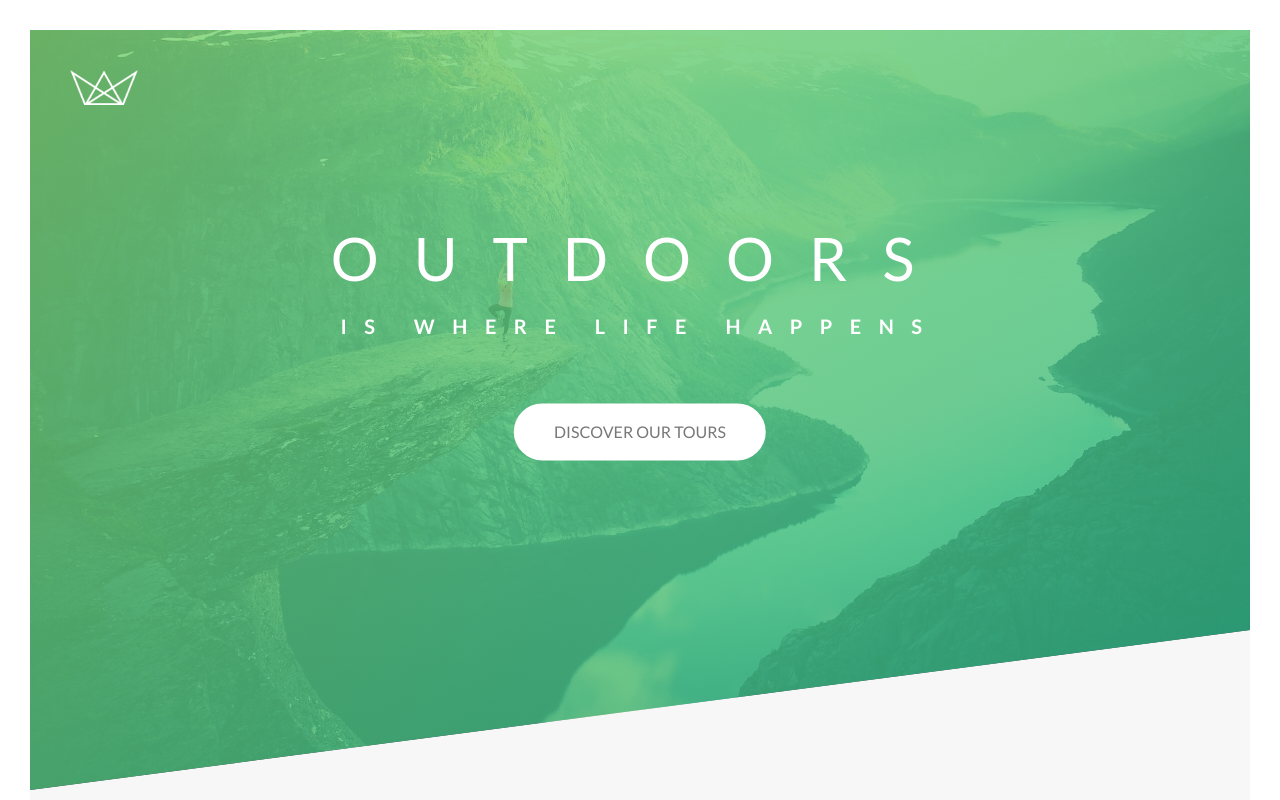
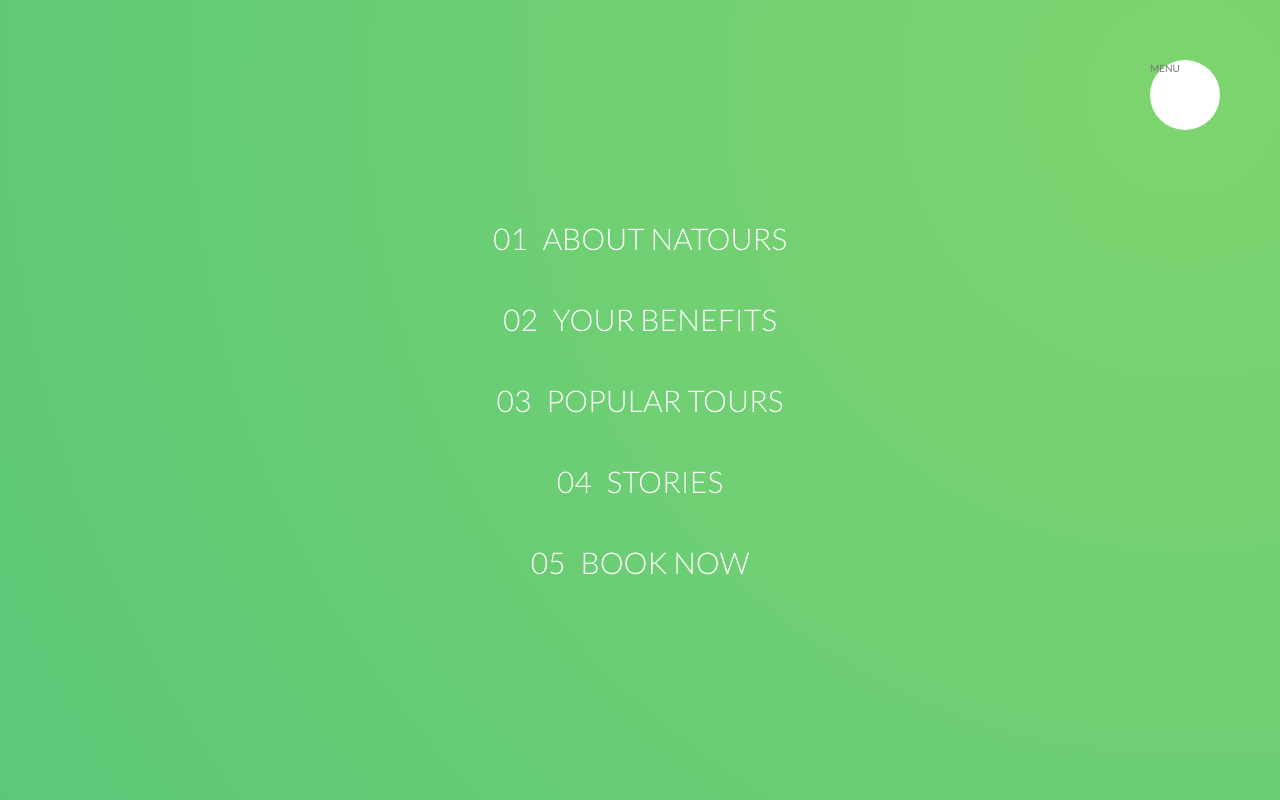
Before and after one commit to KSamra/css-practice, a website: page index.html in a window 1280 px wide. Shown: the top 800 px of the page. Drawn offline with Linux system fonts and the light colour scheme.

Commit message:
navigation menu built, need to collapse behind menu icon

```diff
--- a/index.html
+++ b/index.html
@@ -15,6 +15,25 @@
 </head>
 
 <body>
+
+  <div class="navigation">
+    <input type="checkbox" class="navigation__checkbox" id="navi-toggle">
+    <label for="navi-toggle" class="navigation__button">MENU</label>
+
+    <div class="navigation__background">&nbsp;</div>
+
+    <nav class="navigation__nav">
+      <ul class="navigation__list">
+        <li class="navigation__item"><a href="#" class="navigation__link"><span>01 </span>About Natours</a></li>
+        <li class="navigation__item"><a href="#" class="navigation__link"><span>02 </span>Your benefits</a></li>
+        <li class="navigation__item"><a href="#" class="navigation__link"><span>03 </span>Popular tours</a></li>
+        <li class="navigation__item"><a href="#" class="navigation__link"><span>04 </span>Stories</a></li>
+        <li class="navigation__item"><a href="#" class="navigation__link"><span>05 </span>Book now</a></li>
+      </ul>
+    </nav>
+
+  </div>
+
   <header class="header">
     <div class="header__logo-box">
       <img src="./img/logo-white.png" alt="Logo" class="header__logo" />
--- /dev/null
+++ b/sass/layout/_navigation.scss
@@ -0,0 +1,98 @@
+.navigation {
+  &__checkbox {
+    display: none;
+  }
+
+  //white hamburger navigation button that sits in front of the green background
+  &__button {
+    background-color: $color-white;
+    height: 7rem;
+    width: 7rem;
+    position: fixed;
+    top: 6rem;
+    right: 6rem;
+    border-radius: 50%;
+    z-index: 12;
+
+  }
+
+  //green circle that hides behind the navigation hamburger circle
+  &__background {
+    height: 6rem;
+    width: 6rem;
+    border-radius: 50%;
+
+    //place this element in the top right corner of the screen in a fixed position.
+    position: fixed;
+    top: 6.5rem;
+    right: 6.5rem;
+    z-index: 10;
+
+    transform: scale(80);
+
+    //radial gradient works from center of element outwards
+    background-image: radial-gradient($color-primary-light, $color-primary-dark);
+  }
+
+  //takes up the entire viewport when active
+  &__nav {
+    height: 100vh;
+    width: 100%;
+    position: fixed;
+    top: 0;
+    right: 0;
+    z-index: 11;
+  }
+
+  // centered within the __nav
+  &__list {
+    position: absolute;
+    top: 50%;
+    left: 50%;
+    transform: translate(-50%, -50%);
+    list-style: none;text-align: center;
+  }
+
+  &__item {
+    //space out each item
+    margin: 1rem;
+
+  }
+
+  &__link {
+
+
+
+    &:link,
+    &:visited {
+      display: inline-block;
+      font-size: 3rem;
+      font-weight: 300;
+      color: $color-white;
+      text-decoration: none;
+      text-transform: uppercase;
+      padding: 1rem 2rem;
+
+      //start of animation
+      background-size: 230%;
+      background-image: linear-gradient(120deg, transparent 0%, transparent 50%, $color-white 50%);
+      transition: all .4s;
+    }
+
+    span{
+      display: inline-block;
+      margin-right: 1.5rem;
+    }
+
+    &:hover,
+    &:active {
+      background-position: 100%;
+      color: $color-primary;
+      transform: translateX(1rem);
+    }
+
+
+
+  }
+
+}
--- a/sass/main.scss
+++ b/sass/main.scss
@@ -19,5 +19,6 @@
 @import "layout/grid";
 @import "layout/header";
 @import "layout/footer";
+@import "layout/navigation";
 
 @import "pages/home";
```
Also changed, not shown: css/style.css.
